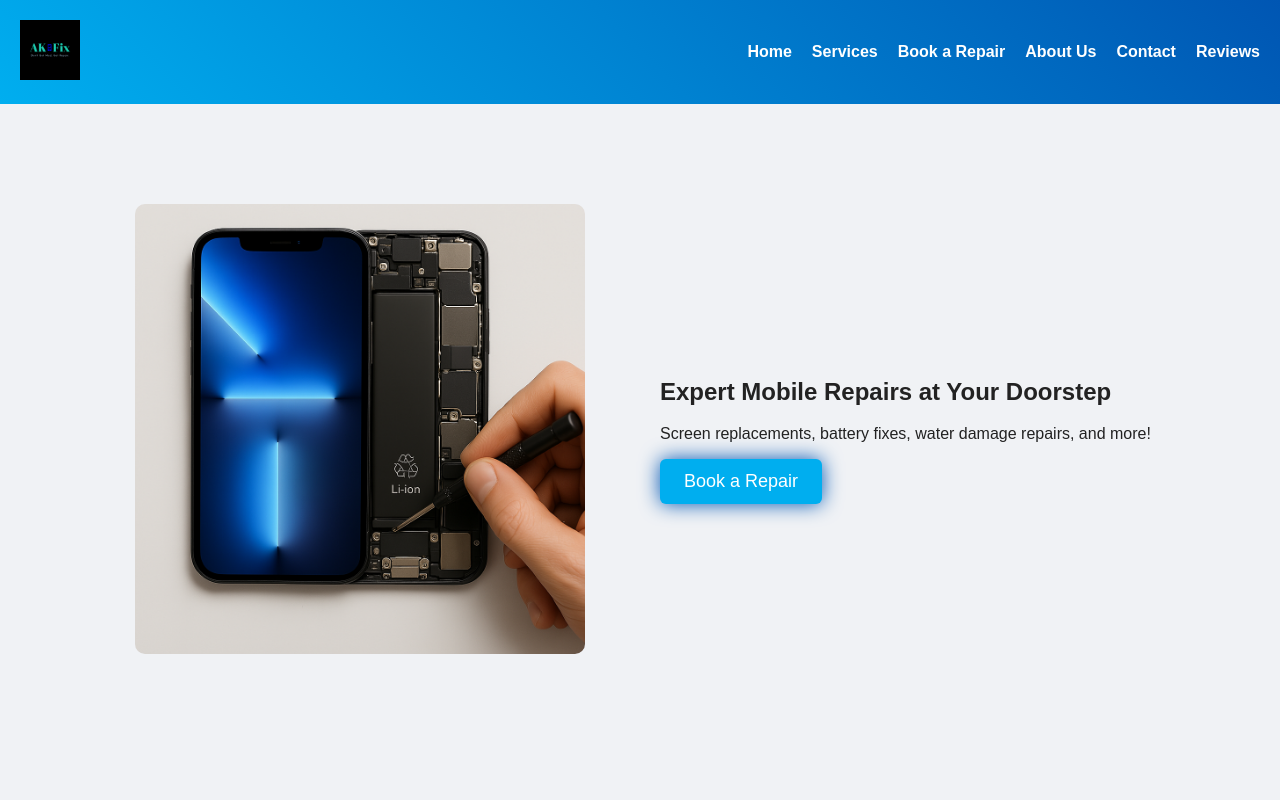
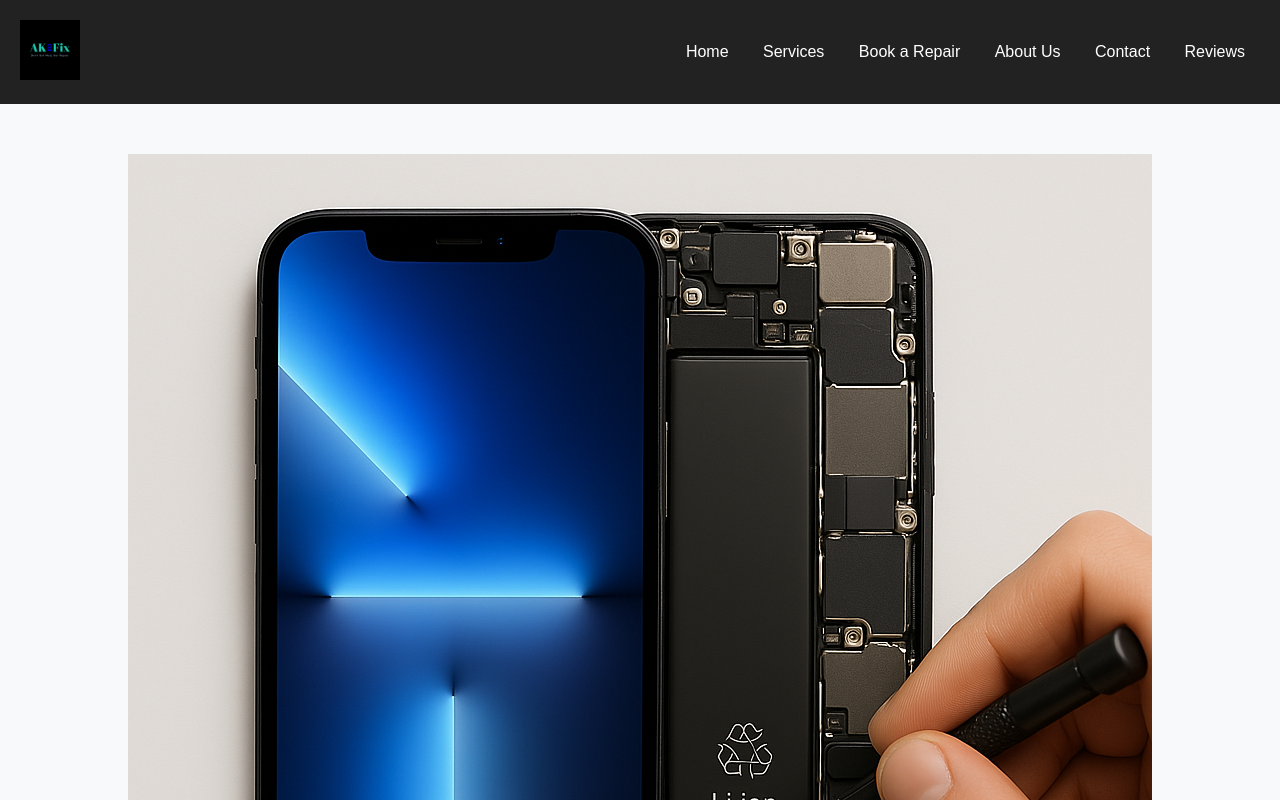
Before and after one commit to AkFix/AkFix-website, a plain HTML site: page index.html in a window 1280 px wide. Shown: the top 800 px of the page. Drawn offline with Linux system fonts and the light colour scheme; a script that the page names is missing.

Commit message:
Add files via upload

```diff
--- a/style.css
+++ b/style.css
@@ -2,75 +2,18 @@ body {
     font-family: Arial, sans-serif;
     margin: 0;
     padding: 0;
-  background-color: #f0f2f5;
-  color: #222;
-  text-align: center;
-
-/* Reviews Section Styling */
-#reviews {
-  padding: 50px;
-  background-color: #f9f9f9;
-  text-align: center;
-  overflow: hidden;
+    background-color: #f8f9fa;
+    color: #333;
 }
 
-#reviews .review-heading {
-  font-size: 2.5rem;
-  color: #0056b3;
-  margin-bottom: 30px;
-  opacity: 0;
-  transform: translateY(20px);
-  animation: fadeInUp 1s ease-out forwards;
-}
-
-.animated-review {
-  max-width: 800px;
-  margin: 0 auto;
-  opacity: 0;
-  transform: scale(0.95);
-  animation: zoomIn 1s ease-out forwards;
-  animation-delay: 0.5s;
-  transition: transform 0.3s;
-}
-
-/* Optional: Add a subtle pulse on hover for extra emphasis */
-.animated-review:hover {
-  transform: scale(1.02);
-}
-
-/* Keyframes for the animations */
-@keyframes fadeInUp {
-  from {
-    opacity: 0;
-    transform: translateY(20px);
-  }
-  to {
-    opacity: 1;
-    transform: translateY(0);
-  }
-}
-
-@keyframes zoomIn {
-  from {
-    opacity: 0;
-    transform: scale(0.95);
-  }
-  to {
-    opacity: 1;
-    transform: scale(1);
-  }
-}
-
-}
-
-/* Header styling */
 header {
+    background-color: #222;
+    color: white;
+    padding: 20px;
+    text-align: center;
     display: flex;
     justify-content: space-between;
     align-items: center;
-  background: linear-gradient(45deg, #00AEEF, #0056b3);
-  color: white;
-  padding: 20px;
 }
 
 .logo-container img {
@@ -79,103 +22,43 @@ header {
 
 nav ul {
     list-style: none;
-  display: flex;
-  gap: 20px;
+    padding: 0;
+}
+
+nav ul li {
+    display: inline;
+    margin: 0 15px;
 }
 
 nav ul li a {
     color: white;
     text-decoration: none;
-  font-weight: bold;
-  transition: 0.3s;
 }
 
-nav ul li a:hover {
-  color: #f0f0f0;
-  text-shadow: 1px 1px 5px white;
+section {
+    padding: 50px;
+    text-align: center;
 }
 
-/* Home Section Two-Column Layout */
-.home-container {
-  display: flex;
-  align-items: center;
-  justify-content: center;
-  gap: 40px;
-  padding: 50px;
-}
-
-.home-image {
-  flex: 1;
-}
-
-.home-image img {
-  width: 100%;
-  max-width: 450px;
-  border-radius: 10px;
-}
-
-.home-text {
-  flex: 1;
-  text-align: left;
-}
-
-/* Common section styling */
-section {
-  padding: 50px;
-}
-
-/* Button Styling */
 button {
-  background-color: #00AEEF;
+    background-color: #007BFF;
     color: white;
     padding: 12px 24px;
-  border-radius: 6px;
     border: none;
-  font-size: 18px;
     cursor: pointer;
-  transition: 0.4s;
+    font-size: 16px;
 }
 
 button:hover {
     background-color: #0056b3;
-  box-shadow: 0px 0px 12px #00AEEF;
 }
 
-/* Service Cards */
 .service {
     margin: 20px;
     padding: 20px;
     background-color: white;
     border-radius: 5px;
-  box-shadow: 2px 2px 10px rgba(0, 0, 0, 0.1);
     display: inline-block;
     width: 30%;
+    box-shadow: 2px 2px 10px rgba(0,0,0,0.1);
 }
-
-/* Animations */
-.fade-in { animation: fadeIn 1.5s ease-in-out; }
-.slide-in { animation: slideIn 1s ease-in-out; }
-.bounce { animation: bounce 1.2s infinite; }
-.glow { animation: glowEffect 2s infinite; }
-
-/* Keyframes for animations */
-@keyframes fadeIn {
-  from { opacity: 0; }
-  to { opacity: 1; }
-}
-
-@keyframes slideIn {
-  from { transform: translateY(-50px); opacity: 0; }
-  to { transform: translateY(0); opacity: 1; }
-}
-
-@keyframes bounce {
-  0%, 100% { transform: translateY(0); }
-  50% { transform: translateY(-10px); }
-}
-
-@keyframes glowEffect {
-  0% { box-shadow: 0px 0px 10px #00AEEF; }
-  50% { box-shadow: 0px 0px 20px #0056b3; }
-  100% { box-shadow: 0px 0px 10px #00AEEF; }
-}
```
Lines whose indentation alone changed are shown as unchanged.
